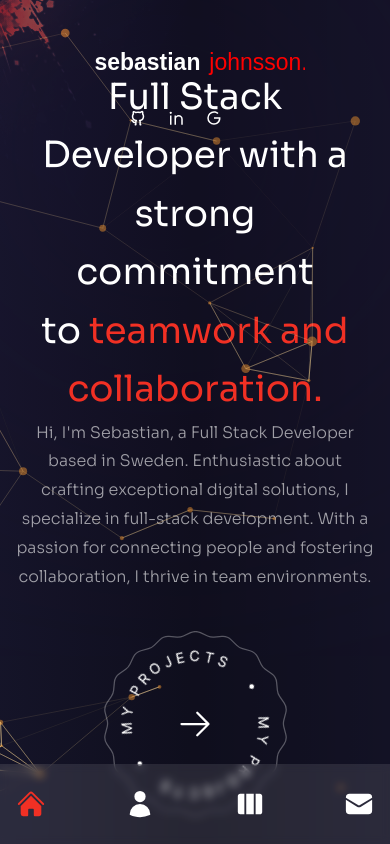
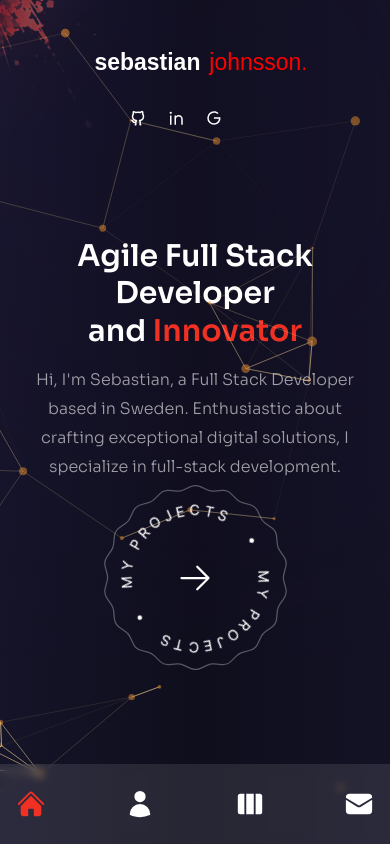
Before and after one commit to Sebbe-cell/sj-portfolio-2, a Next.js app: page / in a window 390 px wide. Built offline with nearby package versions, Linux system fonts and the light colour scheme; some icons are missing.

Commit message:
sixth-commit

```diff
--- a/pages/about/index.js
+++ b/pages/about/index.js
@@ -6,14 +6,14 @@ import { PiMicrosoftOutlookLogo } from "react-icons/pi";
 const About = () => {
   return (
     <div className="h-full">
-      <div className="text-center flex flex-col justify-center xl:text-left h-full container mx-auto">
+      <div className="text-center flex flex-col justify-center xl:text-left h-full xl:max-w-4xl container mx-auto">
         <h1 className="h1">about <span className="text-accent">me.</span></h1>
-        <p>
+        <p className="text-[14px] md:text-[16px] md:pb-2">
           {`My name is Sebastian, and I'm a dedicated developer with 2 years of
           experience in .NET and React. During my professional journey, I've
           focused on both Frontend and Backend development.`}
         </p>
-        <p>
+        <p className="text-[12px] md:text-[16px]">
           {`In Frontend, I've
           crafted and implemented user-friendly interfaces for web applications.
           Simultaneously, I've actively contributed to Backend tasks,
@@ -22,7 +22,7 @@ const About = () => {
           with both Frontend and Backend developers has been crucial in ensuring
           a seamless integration of user interfaces with system functionalities.`}
         </p>
-        <div className="flex items-center gap-x-5 text-lg pt-10">
+        <div className="flex items-center gap-x-5 text-lg pt-4 -mb-10 md:-mb-0">
           <Link
             href={""}
             className="hover:text-accent transition-all duration-300"
--- a/pages/index.js
+++ b/pages/index.js
@@ -10,31 +10,57 @@ const Home = () => {
     <div className="bg-primary/60 h-full">
       <div className="w-full h-full bg-gradient-to-r from-primary/10 via-black/30 to-black/10">
         <div className="text-center flex flex-col justify-center xl:pt-40 xl:text-left h-full container mx-auto">
-          {/* title */}
+          {/* title desktop */}
           <motion.h1
             variants={fadeIn("down", 0.3)}
             initial="hidden"
             animate="show"
             exit="hidden"
-            className="xl:h1 text-[36px] pt-10 xl:p-0"
+            className="hidden xl:block xl:h1 text-[36px] pt-10 xl:p-0"
           >
-            Full Stack Developer with a strong commitment
-            <br /> to{" "}
-            <span className="text-accent">teamwork and collaboration.</span>
+            Full Stack Developer, merging technical expertise with collaborative
+            spirit for <span className="text-accent">success</span>
           </motion.h1>
-          {/* subtitle */}
+
+          {/* mobile */}
+          <motion.h1
+            variants={fadeIn("down", 0.3)}
+            initial="hidden"
+            animate="show"
+            exit="hidden"
+            className="xl:hidden h2 pt-16 md:pt-1"
+          >
+            Agile Full Stack Developer
+            <br /> and <span className="text-accent">Innovator</span>
+          </motion.h1>
+
+          {/* subtitle desktop */}
           <motion.p
             variants={fadeIn("down", 0.3)}
             initial="hidden"
             animate="show"
             exit="hidden"
-            className="max-w-sm xl:max-w-xl mx-auto xl:mx-0 mb-10 xl:mb-16"
+            className="hidden xl:flex max-w-xl mx-0 mb-10"
           >
             {`Hi, I'm Sebastian, a Full Stack Developer based in Sweden.
             Enthusiastic about crafting exceptional digital solutions, I
             specialize in full-stack development. With a passion for connecting
             people and fostering collaboration, I thrive in team environments.`}
           </motion.p>
+
+          {/* mobile */}
+          <motion.p
+            variants={fadeIn("down", 0.3)}
+            initial="hidden"
+            animate="show"
+            exit="hidden"
+            className="xl:hidden md:max-w-xl max-w-sm mx-auto mb-1"
+          >
+            {`Hi, I'm Sebastian, a Full Stack Developer based in Sweden.
+            Enthusiastic about crafting exceptional digital solutions, I
+            specialize in full-stack development.`}
+          </motion.p>
+
           <div className="flex justify-center xl:hidden relative">
             <ProjectsBtn />
           </div>
--- a/styles/globals.css
+++ b/styles/globals.css
@@ -60,7 +60,7 @@
     @apply text-[35px] leading-tight md:text-[60px] md:leading-[1.3] mb-8 font-semibold;
   }
   .h2 {
-    @apply text-[35px] leading-tight md:text-[54px] md:leading-[1.3] mb-4 font-semibold;
+    @apply text-[30px] leading-tight md:text-[54px] md:leading-[1.3] mb-4 font-semibold;
   }
   p {
     @apply leading-[1.8] text-white/60 font-light;
```
